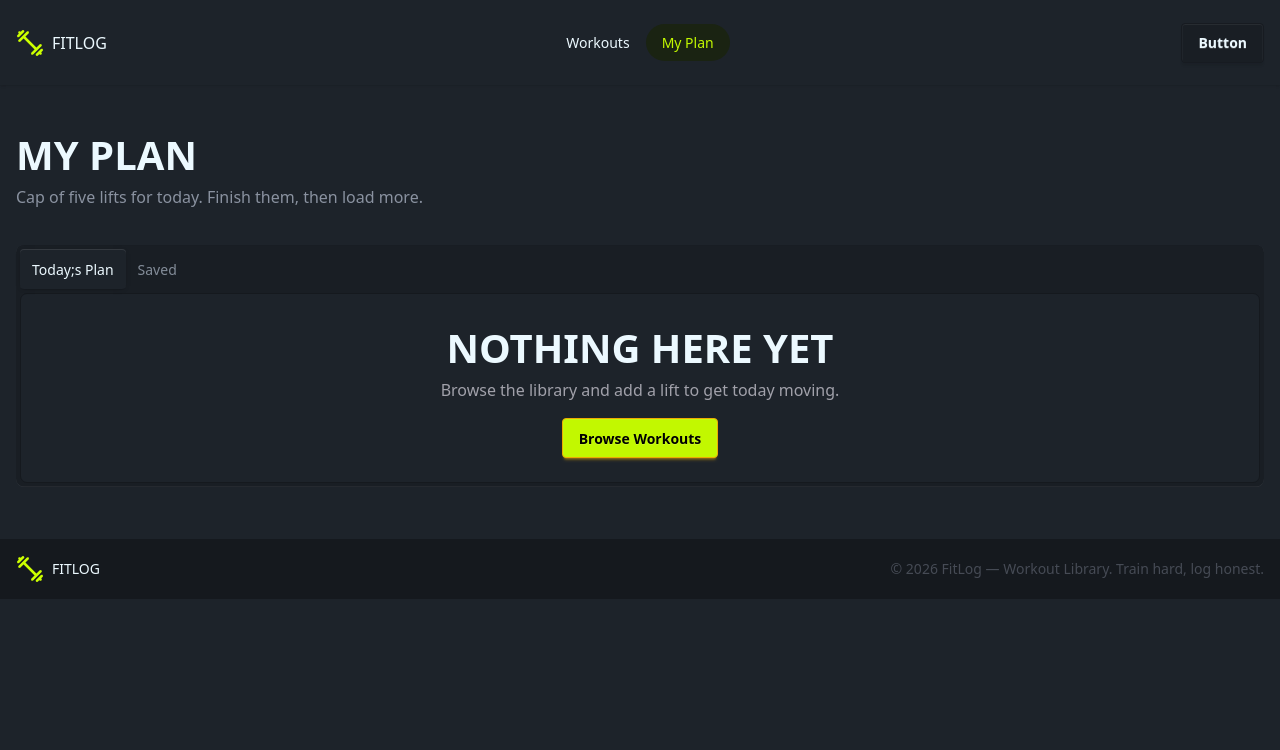
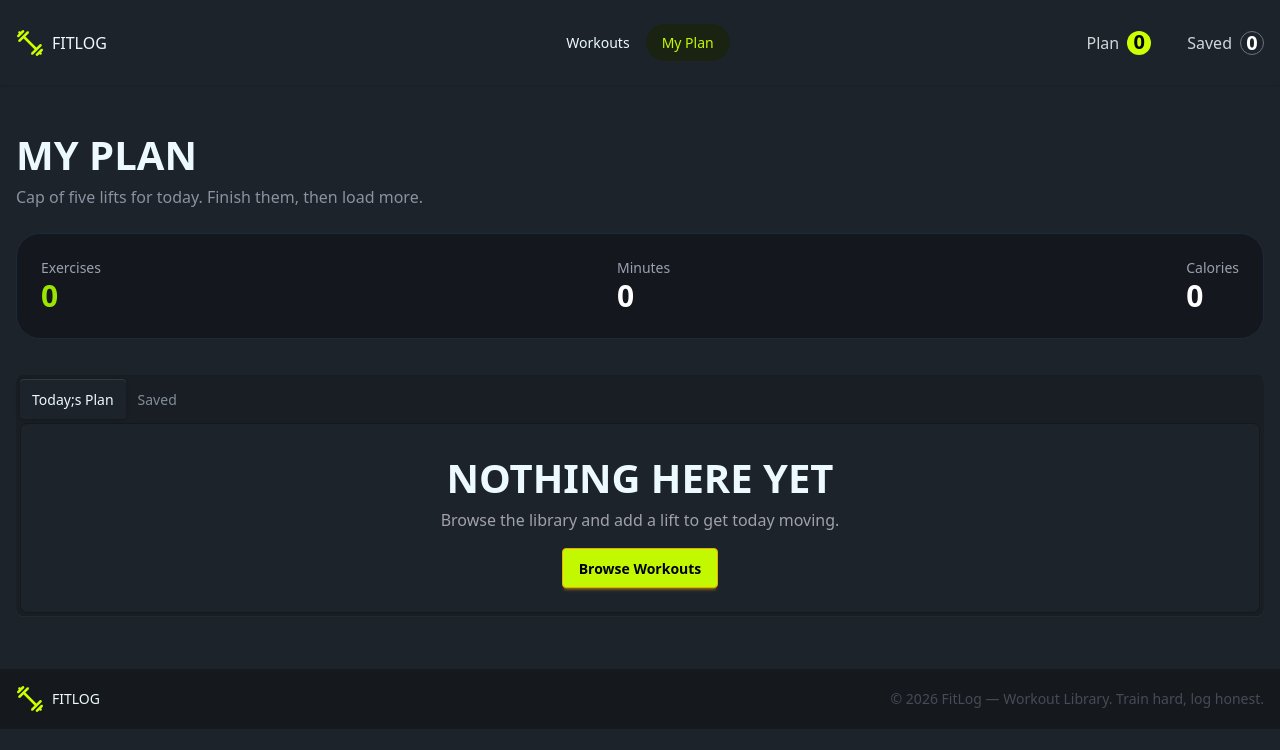
Before and after one commit to rabbipatuary/fit-log, a Next.js app: page /myplan in a window 1280 px wide. Shown: the top 750 px of the page. Built offline with nearby package versions, Linux system fonts and the light colour scheme.

Commit message:
dynamic metrics section done

```diff
--- a/src/app/layout.tsx
+++ b/src/app/layout.tsx
@@ -34,7 +34,8 @@ export default function RootLayout({
         <Navbar />
         <div>{children}</div>
         <Footer />
-        <ToastContainer />
+        <ToastContainer  position="top-right"
+               className="mt-16" />
         </WorkOutsContextProvider>
       </body>
     </html>
--- /dev/null
+++ b/src/app/myplan/loading.tsx
@@ -0,0 +1,12 @@
+import React from 'react';
+
+const Loading = () => {
+    return (
+        <div className="flex min-h-screen items-center justify-center">
+            <span className="loading loading-spinner loading-lg text-lime-400"></span>
+            <h1 className="ml-4 text-xl font-semibold">Loading workouts…</h1>
+        </div>
+    );
+};
+
+export default Loading;
--- a/src/app/myplan/page.tsx
+++ b/src/app/myplan/page.tsx
@@ -1,27 +1,75 @@
 "use client";
+
 import SavedCard from "@/component/SavedCard";
 import TodayPlanCard from "@/component/TodayPlanCard";
 import { Workoutcontext } from "@/context/WorkOutsContext";
-import React, { useContext } from "react";
+import React, { useContext, useState } from "react";
 
 const MyPlanePage = () => {
-   const {plan,save}=useContext(Workoutcontext)
+  const { plan, save } = useContext(Workoutcontext);
+  const [activeTab, setActiveTab] = useState<"today" | "saved">("today");
+
+  const activeData = activeTab === "today" ? plan : save;
+
+  const totalExercises = activeData.length;
+  const totalMinutes = activeData.reduce((sum, item) => sum + item.duration, 0);
+  const totalCalories = activeData.reduce(
+    (sum, item) => sum + item.caloriesBurned,
+    0,
+  );
+
   return (
     <div className="container mx-auto p-4">
       <div className="my-6">
         <h1 className=" font-bold text-[40px]">MY PLAN</h1>
-        <p className="text-[#8a92a0]">Cap of five lifts for today. Finish them, then load more.</p>
+        <p className="text-[#8a92a0]">
+          Cap of five lifts for today. Finish them, then load more.
+        </p>
       </div>
-      {/* name of each tab group should be unique */}
-<div className="tabs tabs-box my-9">
-  <input type="radio" name="my_tabs_6" className="tab" aria-label="Today;s Plan"  defaultChecked />
-  <div className="tab-content bg-base-100 border-base-300 p-6"><TodayPlanCard plan={plan}></TodayPlanCard></div>
-
-  <input type="radio" name="my_tabs_6" className="tab " aria-label="Saved" />
-  <div className="tab-content bg-base-100 border-base-300 p-6"><SavedCard save={save}></SavedCard></div>
 
 
-</div>
+      <div className="w-full rounded-3xl border border-gray-800 bg-[#14171d] my-6 p-6 flex justify-between">
+        <div>
+          <p className="text-gray-400 text-sm">Exercises</p>
+          <h2 className="text-3xl font-bold text-lime-400">{totalExercises}</h2>
+        </div>
+
+        <div>
+          <p className="text-gray-400 text-sm">Minutes</p>
+          <h2 className="text-3xl font-bold text-white">{totalMinutes}</h2>
+        </div>
+
+        <div>
+          <p className="text-gray-400 text-sm">Calories</p>
+          <h2 className="text-3xl font-bold text-white">{totalCalories}</h2>
+        </div>
+      </div>
+
+
+      <div className="tabs tabs-box my-9">
+        <input
+          type="radio"
+          name="my_tabs_6"
+          className="tab"
+          aria-label="Today;s Plan"
+          defaultChecked
+          onChange={() => setActiveTab("today")}
+        />
+        <div className="tab-content bg-base-100 border-base-300 p-6">
+          <TodayPlanCard plan={plan}></TodayPlanCard>
+        </div>
+
+        <input
+          type="radio"
+          name="my_tabs_6"
+          className="tab "
+          aria-label="Saved"
+          onChange={() => setActiveTab("saved")}
+        />
+        <div className="tab-content bg-base-100 border-base-300 p-6">
+          <SavedCard save={save}></SavedCard>
+        </div>
+      </div>
     </div>
   );
 };
--- /dev/null
+++ b/src/component/PlanBadged.tsx
@@ -0,0 +1,15 @@
+'use client'
+import { Workoutcontext } from '@/context/WorkOutsContext';
+import React, { useContext } from 'react';
+
+const PlanBadged = () => {
+    const {plan}=useContext(Workoutcontext)
+    return (
+        <div className="flex items-center gap-2">
+            <span className="text-gray-300 font-medium">Plan</span>
+            <span className='flex h-6 w-6 text-[20px] items-center justify-center rounded-full bg-[#ccff00] text-sm font-semibold text-black'>{plan.length}</span>
+        </div>
+    );
+};
+
+export default PlanBadged;
--- /dev/null
+++ b/src/component/SavedBadged.tsx
@@ -0,0 +1,19 @@
+'use client'
+import { Workoutcontext } from "@/context/WorkOutsContext";
+import React, { useContext } from "react";
+
+const SavedBadged = () => {
+    const {save}=useContext(Workoutcontext)
+  return (
+    <div>
+      <div className="flex items-center gap-2">
+        <span className="text-gray-300 font-medium">Saved</span>
+        <span className="flex h-6 w-6 items-center justify-center rounded-full text-[20px] font-semibold border border-gray-500 text-white">
+          {save.length}
+        </span>
+      </div>
+    </div>
+  );
+};
+
+export default SavedBadged;
--- a/src/component/TodayPlanCardButtons.tsx
+++ b/src/component/TodayPlanCardButtons.tsx
@@ -4,6 +4,8 @@ import { Workoutcontext } from "@/context/WorkOutsContext";
 import React, { useContext, useState } from "react";
 import { RxCross2 } from "react-icons/rx";
 import { toast } from "react-toastify";
+import { FaCheck } from "react-icons/fa6";
+
 
 const TodayPlanCardButtons = ({ id }: { id: number }) => {
   const { setPlan } = useContext(Workoutcontext);
@@ -26,11 +28,14 @@ const TodayPlanCardButtons = ({ id }: { id: number }) => {
     <div className="flex items-center gap-4">
       <div>
         <button
-          className="flex items-center gap-2 rounded-full bg-lime-400 px-7 py-3 text-lg font-semibold text-black"
+          className="flex items-center gap-2 rounded-full bg-lime-400 px-7 py-3 text-lg font-semibold text-black disabled:cursor-not-allowed
+    disabled:bg-gray-500
+    disabled:text-gray-300
+    disabled:opacity-60"
           onClick={handleMarkasDone}
           disabled={isDone}
         >
-          ✓ {isDone ? "Done" : "Mark as Done"}
+          <FaCheck /> {isDone ? "Done" : "Mark as Done"}
         </button>
       </div>
 
--- /dev/null
+++ b/src/component/metrics/PlanMetrics.tsx
@@ -0,0 +1,11 @@
+import React from 'react';
+
+const PlanMetrics = () => {
+    return (
+        <div>
+
+        </div>
+    );
+};
+
+export default PlanMetrics;
--- a/src/component/shared/Navbar.tsx
+++ b/src/component/shared/Navbar.tsx
@@ -3,6 +3,8 @@ import Image from "next/image";
 import logo from "@/assets/logo.png";
 import Link from "next/link";
 import { usePathname } from "next/navigation";
+import PlanBadged from "../PlanBadged";
+import SavedBadged from "../SavedBadged";
 
 const Navbar = () => {
   const pathname = usePathname();
@@ -18,6 +20,7 @@ const Navbar = () => {
           href="/myplan"
           className={`px-4 py-2 rounded-[20px] ${pathname === "/myplan"? "bg-[#1a2312] text-[#c2f800]" : ""}`} >My Plan</Link>
       </li>
+
 
     </>
   );
@@ -59,8 +62,10 @@ const Navbar = () => {
       <div className="navbar-center hidden lg:flex">
         <ul className="menu menu-horizontal px-1">{links}</ul>
       </div>
-      <div className="navbar-end">
-        <a className="btn">Button</a>
+      <div className="navbar-end gap-9">
+         <Link href="/myplan" ><PlanBadged></PlanBadged></Link>
+
+         <Link href="/myplan" ><SavedBadged></SavedBadged></Link>
       </div>
     </div>
   );
--- a/src/workoutsdetails/SavePlan.tsx
+++ b/src/workoutsdetails/SavePlan.tsx
@@ -21,7 +21,7 @@ const SavePlan = ({ workout }: { workout: IFitlog }) => {
     }
   return (
     <div>
-       <button className="btn btn-outline" onClick={handleSavePlan}><CiBookmark /> Save for later</button>
+       <button className="btn btn-outline" onClick={handleSavePlan} ><CiBookmark /> Save for later</button>
     </div>
   );
 };
--- a/src/workoutsdetails/TodayPlan.tsx
+++ b/src/workoutsdetails/TodayPlan.tsx
@@ -21,7 +21,7 @@ const TodayPlan = ({ workout }: { workout: IFitlog }) => {
     }
   return (
     <div>
-       <button className="btn text-black btn-warning" onClick={HandleTodayPlan}><FaRegCalendarPlus /> Add to today&apos;s plan</button>
+       <button className="btn text-black btn-warning " onClick={HandleTodayPlan} ><FaRegCalendarPlus /> Add to today&apos;s plan</button>
     </div>
   );
 };
```
Also changed, not shown: src/component/TodayPlanCard.tsx (+5 -5 lines).
